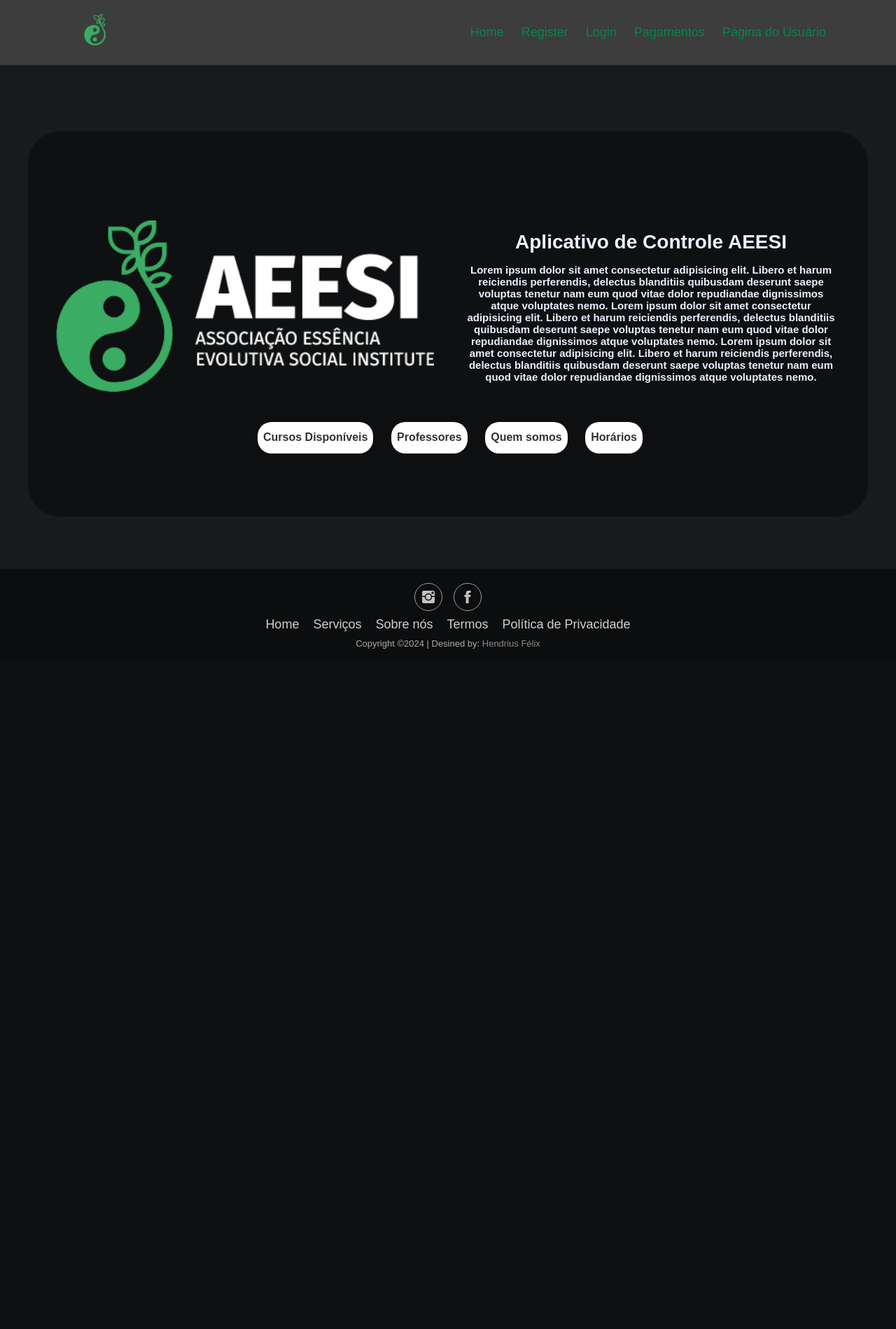
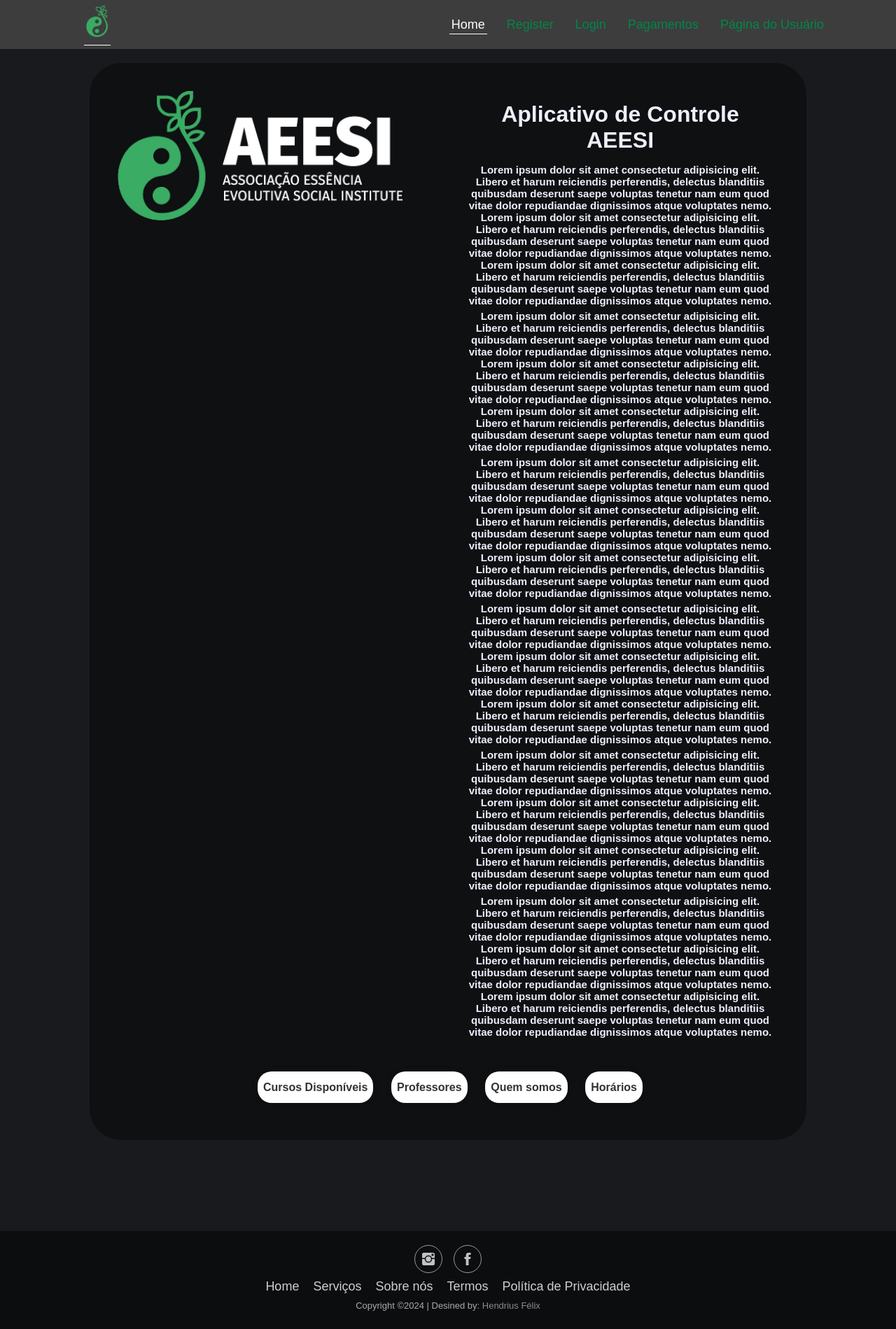
Before and after one commit to oondels/web-app-institutoAeesi, a Flask app: page /home in a window 1280 px wide. Shown: the whole page at 70% size. Before the commit the page ends 927 px from the top, so only its background shows below. Run offline with Flask 3, Linux system fonts and the light colour scheme; some libraries are stand-ins or nearby versions.

Commit message:
active navbar link and responsive alterations

```diff
--- a/static/css/navbar.css
+++ b/static/css/navbar.css
@@ -8,27 +8,24 @@
   box-sizing: border-box;
 }
 
-html {
-  font-size: 14px;
-}
-
 body {
   width: 100vw;
-  height: 100vh;
   font-family: "Poppins", sans-serif;
   user-select: none;
   overflow-x: hidden;
   color: #edeffd;
   background-color: #181a1e;
+  position: absolute;
 }
 
 .container {
+  margin: 0 auto;
   display: flex;
   justify-content: center;
   align-items: center;
-  max-height: 100vh;
+  min-height: 100%;
   flex-direction: column;
-  position: relative;
+  padding-bottom: 130px;
 }
 
 .wrapper {
@@ -37,8 +34,8 @@ body {
   justify-content: center;
   align-items: center;
   flex-direction: column;
-  width: 1200px;
-  height: 550px;
+  width: 80%;
+  min-height: 600px;
   border-radius: 45px;
   font-weight: 600;
   margin-top: 20px;
@@ -52,6 +49,7 @@ body {
 .nav-bar {
   top: 0;
   left: 0;
+  height: 70px;
   width: 100%;
   padding: 20px 100px;
   display: flex;
@@ -62,10 +60,10 @@ body {
   font-size: 18px;
   font-weight: 500;
   text-decoration: none;
-  overflow: hidden
+  /* overflow: hidden; */
 }
 
-.nav-bar .icon{
+.nav-bar .icon {
   display: none;
 }
 
@@ -85,20 +83,26 @@ body {
   color: #018749;
   font-weight: 500;
   margin-left: 20px;
+  padding: 3px;
 }
 
-.flash-message {
+a:is(:link, :active, :visited).active {
+  color: white !important;
+  border-bottom: 1px solid white;
+}
+
+/* Flash Message */
+#flash {
+  display: flex;
+  flex-direction: row;
+  justify-content: center;
   color: #feffdf;
-  display: flex;
-  justify-content: center;
   padding: 15px;
   font-weight: 600;
   font-size: large;
 }
 
-.flash-message button {
-  padding: 5px;
-  margin-left: 10px;
+#flash button {
   border-radius: 40px;
   background: transparent;
   color: #feffdf;
@@ -152,8 +156,9 @@ h3 {
 }
 
 .faixada .logo-aeesi img {
+  align-items: center;
   float: left;
-  width: 100%;
+  width: 90%;
   object-fit: contain;
 }
 
@@ -165,6 +170,10 @@ h3 {
 .faixada .saudacao p {
   margin: 5px;
   font-size: 15px;
+}
+
+.menu {
+  padding-bottom: 50px;
 }
 
 /* Inputbox */
@@ -330,16 +356,14 @@ h3 {
   padding-top: 20px;
   background-color: #0c0d0e;
   color: #fff;
-  position: absolute;
+  position: relative;
   bottom: 0;
   left: 0;
-  right: 0;
   width: 100%;
-  height: 130px;
+  height: 140px;
 }
 
 .footer-basic ul {
-
   list-style: none;
   text-align: center;
   font-size: 18px;
@@ -394,40 +418,12 @@ h3 {
   margin-bottom: 0;
 }
 
-@media (max-width: 1600px) {
-  .container {
-    width: 100%;
-    height: 90%;
-    padding: 0px;
-  }
-
-  .wrapper .pagamentos {
-    width: 80%;
-  }
-
-  .footer-basic {
-    position: relative;
-  }
-
-  .footer-basic .copyright {
-    margin-top: 5px;
-    text-align: center;
-    font-size: 13px;
-    color: #aaa;
-    margin-bottom: 0;
-  }
-
-}
-
 @media (max-width: 1200px) {
-
   .wrapper {
-    height: 90%;
     width: 90%;
   }
-
   .container {
-    width: 100%;
+    padding-bottom: 20px;
   }
 
   .wrapper .faixada .logo-aeesi {
--- a/templates/home.html
+++ b/templates/home.html
@@ -20,6 +20,71 @@
 
           <div class="saudacao">
             <h1 class="title">Aplicativo de Controle AEESI</h1>
+            <p>
+              Lorem ipsum dolor sit amet consectetur adipisicing elit. Libero et
+              harum reiciendis perferendis, delectus blanditiis quibusdam
+              deserunt saepe voluptas tenetur nam eum quod vitae dolor
+              repudiandae dignissimos atque voluptates nemo. Lorem ipsum dolor
+              sit amet consectetur adipisicing elit. Libero et harum reiciendis
+              perferendis, delectus blanditiis quibusdam deserunt saepe voluptas
+              tenetur nam eum quod vitae dolor repudiandae dignissimos atque
+              voluptates nemo. Lorem ipsum dolor sit amet consectetur
+              adipisicing elit. Libero et harum reiciendis perferendis, delectus
+              blanditiis quibusdam deserunt saepe voluptas tenetur nam eum quod
+              vitae dolor repudiandae dignissimos atque voluptates nemo.
+            </p>
+            <p>
+              Lorem ipsum dolor sit amet consectetur adipisicing elit. Libero et
+              harum reiciendis perferendis, delectus blanditiis quibusdam
+              deserunt saepe voluptas tenetur nam eum quod vitae dolor
+              repudiandae dignissimos atque voluptates nemo. Lorem ipsum dolor
+              sit amet consectetur adipisicing elit. Libero et harum reiciendis
+              perferendis, delectus blanditiis quibusdam deserunt saepe voluptas
+              tenetur nam eum quod vitae dolor repudiandae dignissimos atque
+              voluptates nemo. Lorem ipsum dolor sit amet consectetur
+              adipisicing elit. Libero et harum reiciendis perferendis, delectus
+              blanditiis quibusdam deserunt saepe voluptas tenetur nam eum quod
+              vitae dolor repudiandae dignissimos atque voluptates nemo.
+            </p>
+            <p>
+              Lorem ipsum dolor sit amet consectetur adipisicing elit. Libero et
+              harum reiciendis perferendis, delectus blanditiis quibusdam
+              deserunt saepe voluptas tenetur nam eum quod vitae dolor
+              repudiandae dignissimos atque voluptates nemo. Lorem ipsum dolor
+              sit amet consectetur adipisicing elit. Libero et harum reiciendis
+              perferendis, delectus blanditiis quibusdam deserunt saepe voluptas
+              tenetur nam eum quod vitae dolor repudiandae dignissimos atque
+              voluptates nemo. Lorem ipsum dolor sit amet consectetur
+              adipisicing elit. Libero et harum reiciendis perferendis, delectus
+              blanditiis quibusdam deserunt saepe voluptas tenetur nam eum quod
+              vitae dolor repudiandae dignissimos atque voluptates nemo.
+            </p>
+            <p>
+              Lorem ipsum dolor sit amet consectetur adipisicing elit. Libero et
+              harum reiciendis perferendis, delectus blanditiis quibusdam
+              deserunt saepe voluptas tenetur nam eum quod vitae dolor
+              repudiandae dignissimos atque voluptates nemo. Lorem ipsum dolor
+              sit amet consectetur adipisicing elit. Libero et harum reiciendis
+              perferendis, delectus blanditiis quibusdam deserunt saepe voluptas
+              tenetur nam eum quod vitae dolor repudiandae dignissimos atque
+              voluptates nemo. Lorem ipsum dolor sit amet consectetur
+              adipisicing elit. Libero et harum reiciendis perferendis, delectus
+              blanditiis quibusdam deserunt saepe voluptas tenetur nam eum quod
+              vitae dolor repudiandae dignissimos atque voluptates nemo.
+            </p>
+            <p>
+              Lorem ipsum dolor sit amet consectetur adipisicing elit. Libero et
+              harum reiciendis perferendis, delectus blanditiis quibusdam
+              deserunt saepe voluptas tenetur nam eum quod vitae dolor
+              repudiandae dignissimos atque voluptates nemo. Lorem ipsum dolor
+              sit amet consectetur adipisicing elit. Libero et harum reiciendis
+              perferendis, delectus blanditiis quibusdam deserunt saepe voluptas
+              tenetur nam eum quod vitae dolor repudiandae dignissimos atque
+              voluptates nemo. Lorem ipsum dolor sit amet consectetur
+              adipisicing elit. Libero et harum reiciendis perferendis, delectus
+              blanditiis quibusdam deserunt saepe voluptas tenetur nam eum quod
+              vitae dolor repudiandae dignissimos atque voluptates nemo.
+            </p>
             <p>
               Lorem ipsum dolor sit amet consectetur adipisicing elit. Libero et
               harum reiciendis perferendis, delectus blanditiis quibusdam
--- a/templates/navigation.html
+++ b/templates/navigation.html
@@ -2,7 +2,10 @@
   rel="stylesheet"
   href="{{ url_for('static', filename='css/navbar.css')}}"
 />
-<link rel="stylesheet" href="https://cdnjs.cloudflare.com/ajax/libs/font-awesome/4.7.0/css/font-awesome.min.css">
+<link
+  rel="stylesheet"
+  href="https://cdnjs.cloudflare.com/ajax/libs/font-awesome/4.7.0/css/font-awesome.min.css"
+/>
 
 <script>
   function myFunction() {
@@ -12,15 +15,16 @@
     } else {
       x.className = "nav-bar";
     }
-  console.log(x.className)
-
+    console.log(x.className);
   }
-
 </script>
 
 <nav id="topNav" class="nav-bar">
-    <a class="logo" href="{{url_for('home')}}"><img src="../static/img/logo2.png" alt="logo AEESI" /></a>
-    <div class="menu-nav"><a href="{{url_for('home')}}">Home</a>
+  <a class="logo" href="{{url_for('home')}}"
+    ><img src="../static/img/logo2.png" alt="logo AEESI"
+  /></a>
+  <div class="menu-nav">
+    <a href="{{url_for('home')}}">Home</a>
     <a href="{{url_for('register')}}">Register</a>
     <a href="{{url_for('login')}}">Login</a>
     <a href="{{url_for('pagamentos')}}">Pagamentos</a>
@@ -32,14 +36,35 @@
     <a href="{{url_for('user_page',user_id=1)}}">Página do Usuário</a>
     {%endif%} {%if current_user.dev == 1 %}
     <a href="{{url_for('admin')}}">Admin</a>
-      {%endif%}</div>
+    {%endif%}
+  </div>
   <a href="javascript:void(0)" class="icon" onclick="myFunction()">
     <i class="fa fa-bars"></i>
   </a>
 </nav>
 
 <!-- Corrigir display de flash-messages -->
-<div id="flash" class="flash-message" style="display: none;">
+<script>
+  window.addEventListener("DOMContentLoaded", () => {
+    if (
+      "{{get_flashed_messages()}}" != "[&#39;Você já está autenticado!&#39;]"
+    ) {
+      document.getElementById("flash").style.display = "none";
+    } else {
+      console.log("hellos");
+      document.getElementById("flash").style.display = "";
+    }
+  });
+
+  const activePage = window.location.pathname;
+  const navLinks = document.querySelectorAll("nav a").forEach((link) => {
+    if (link.href.includes(`${activePage}`)) {
+      link.classList.add("active");
+    }
+  });
+</script>
+
+<div id="flash" class="flash-message">
   {%for message in get_flashed_messages()%}
   <strong id="flash">{{message}}</strong><br />
   <button onclick="document.getElementById('flash').style.display = 'none';">
--- a/templates/register.html
+++ b/templates/register.html
@@ -17,6 +17,7 @@
         <div class="title">
           <h1>Página de Registro</h1>
         </div>
+        <div class="registro">
           <form method="POST">
             {{register_form.hidden_tag()}}
             <div class="register-inputs">
@@ -37,6 +38,7 @@
           </form>
         </div>
       </div>
+    </div>
     {%include "footer.html"%}
   </body>
 </html>
```
Also changed, not shown: other parts of static/css/navbar.css (+61 -21 lines), database/aluno_database.db. Lines whose indentation alone changed are shown as unchanged.
